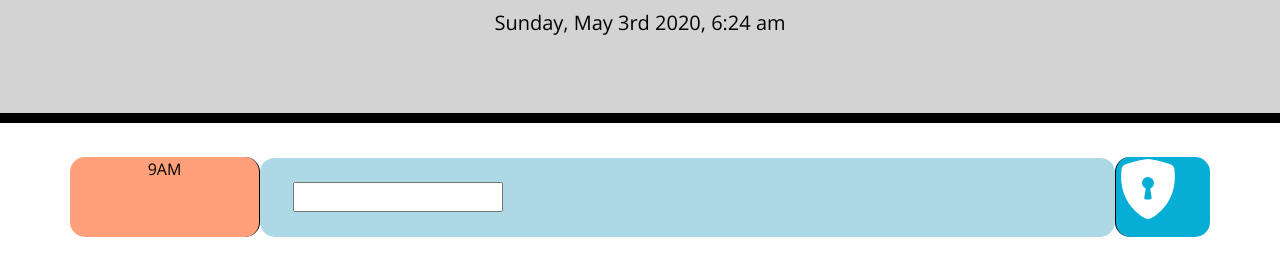
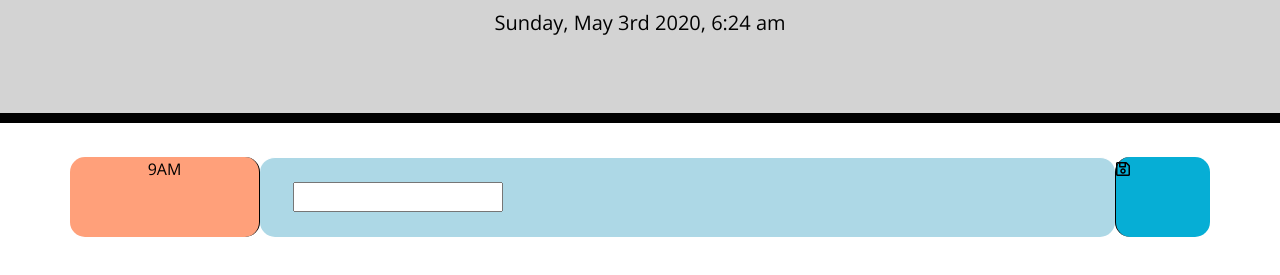
Before and after one commit to RadioJackie/Day-Planner.io, a plain HTML site: page index.html in a window 1280 px wide. Shown: the part 181-456 px from the top of the page. Drawn offline with nearby package versions, Linux system fonts and the light colour scheme.

Commit message:
Stopped trying to use bootstrap for the icon decided to use fon awesome

```diff
--- a/index.html
+++ b/index.html
@@ -29,12 +29,8 @@
       </div>
       <div class="col-md-1">
       <div class="saveBtn">
-        <svg class="bi bi-shield-lock-fill" width="4em" height="4em" viewBox="0 0 16 16" fill="currentColor"
-          xmlns="http://www.w3.org/2000/svg">
-          <path fill-rule="evenodd"
-            d="M5.187 1.025C6.23.749 7.337.5 8 .5c.662 0 1.77.249 2.813.525a61.09 61.09 0 012.772.815c.528.168.926.623 1.003 1.184.573 4.197-.756 7.307-2.367 9.365a11.191 11.191 0 01-2.418 2.3 6.942 6.942 0 01-1.007.586c-.27.124-.558.225-.796.225s-.526-.101-.796-.225a6.908 6.908 0 01-1.007-.586 11.192 11.192 0 01-2.417-2.3C2.167 10.331.839 7.221 1.412 3.024A1.454 1.454 0 012.415 1.84a61.11 61.11 0 012.772-.815zm3.328 6.884a1.5 1.5 0 10-1.06-.011.5.5 0 00-.044.136l-.333 2a.5.5 0 00.493.582h.835a.5.5 0 00.493-.585l-.347-2a.5.5 0 00-.037-.122z"
-            clip-rule="evenodd" />
-        </svg>
+        <i id="icon" class="far fa-save"></i>
+
       </div>
 
 
--- a/script.js
+++ b/script.js
@@ -14,5 +14,3 @@ $(document).ready(function() {
       nowHour24 = 13;
       nowHour12 = 1;
 })
-
-$(".saveBtn").on("click", function(){})
--- a/style.css
+++ b/style.css
@@ -75,6 +75,11 @@ body {
 
   }
 
+  #icon{
+    color: black;
+    border-radius: 15px 15px 15px 15px;
+
+  }
 
   .saveBtn i:hover {
     font-size: 20px;
```
